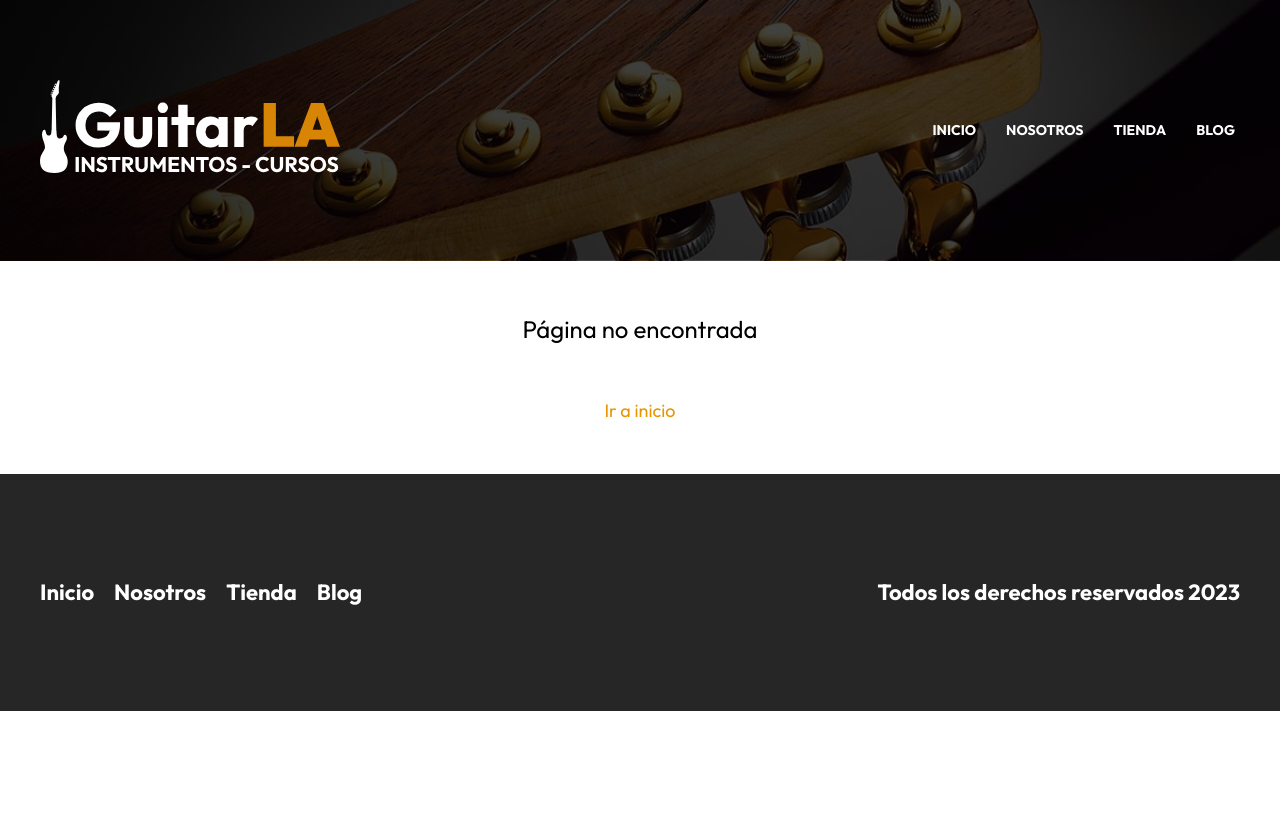
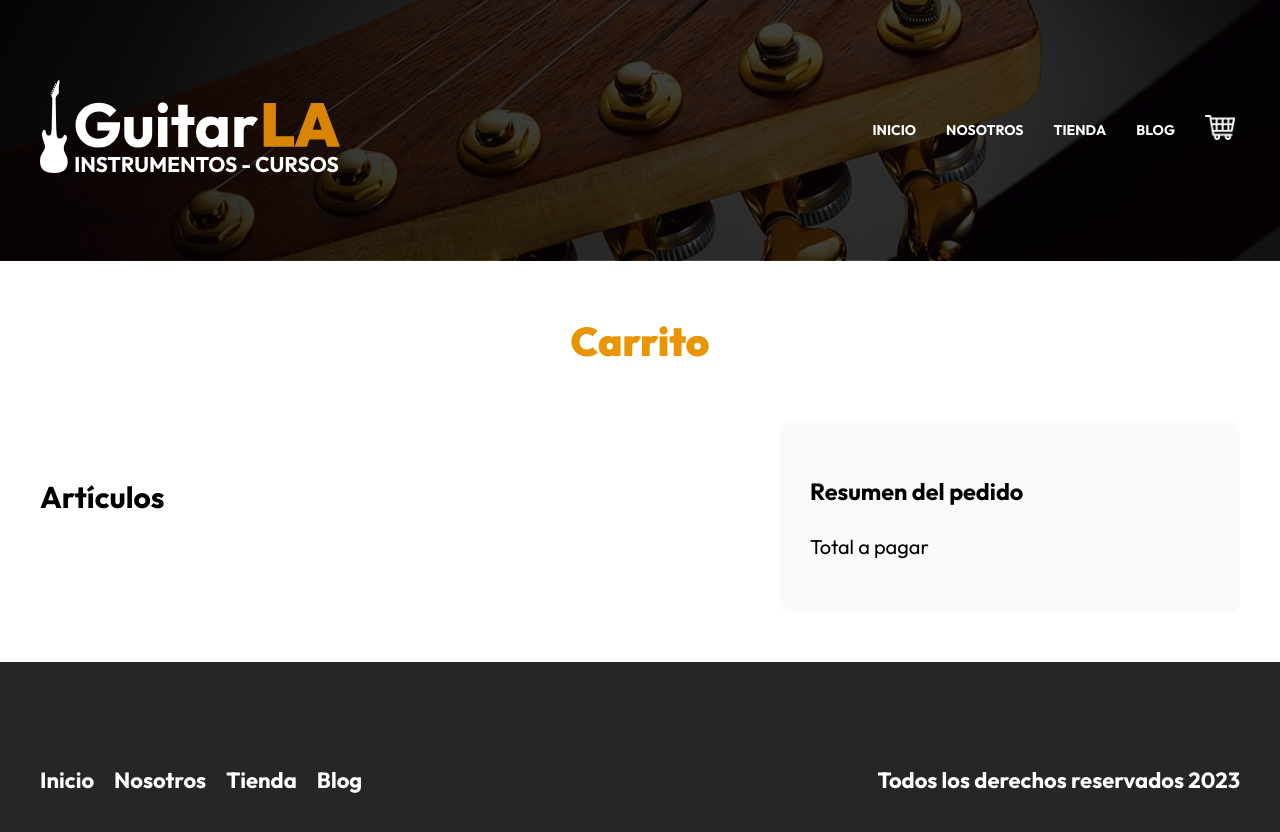
Before and after one commit to oscar-soto/GuitarLANext, a Next.js app: page /carrito in a window 1280 px wide. Before the commit this address had no page. Shown: the top 832 px of the page. Before the commit the page ends 800 px from the top, so only its background shows below. Built offline with nearby package versions, Linux system fonts and the light colour scheme.

Commit message:
Fix: built cart sepage

```diff
--- a/components/header.js
+++ b/components/header.js
@@ -48,6 +48,10 @@
           >
             Blog
           </Link>
+
+          <Link href='/carrito'>
+            <Image width={30} height={25} src="/img/carrito.png" alt='' />
+          </Link>
         </nav>
       </div>
     </header>
--- /dev/null
+++ b/pages/carrito.js
@@ -0,0 +1,25 @@
+import Layout from '@/components/layout';
+import styles from '@/styles/carrito.module.css';
+
+const Carrito = () => {
+  return (
+    <Layout title='Carrito de Compras'>
+      <main className="container">
+        <h1 className="heading">Carrito</h1>
+
+        <div className={styles.content}>
+          <div className={styles.cart}>
+            <h2>Artículos</h2>
+          </div>
+
+          <aside className={styles.summary}>
+            <h3>Resumen del pedido</h3>
+            <p>Total a pagar</p>
+          </aside>
+        </div>
+      </main>
+    </Layout>
+  );
+};
+
+export default Carrito;
--- /dev/null
+++ b/styles/carrito.module.css
@@ -0,0 +1,19 @@
+.content {
+  display: grid;
+  align-items: flex-start;
+  gap: 5rem;
+}
+.cart {
+  padding: 3rem 0;
+}
+.summary {
+  background-color: #F9FAFB;
+  padding: 3rem;
+  border-radius: 1rem;
+}
+
+@media (min-width: 768px) {
+  .content {
+    grid-template-columns: 3fr 2fr;
+  }
+}
--- a/styles/header.module.css
+++ b/styles/header.module.css
@@ -18,6 +18,7 @@
   margin-top: 5rem;
   display: flex;
   gap: 2rem;
+  align-items: center;
 }
 .navigation a {
   color: var(--white);
```
